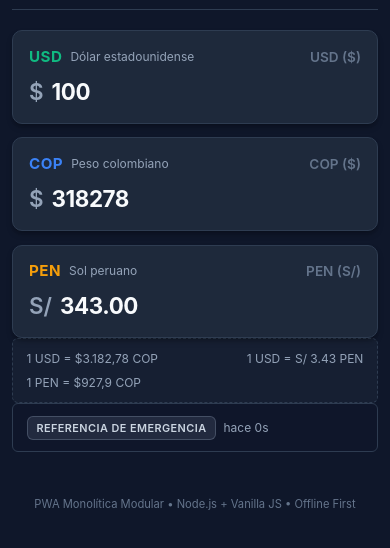
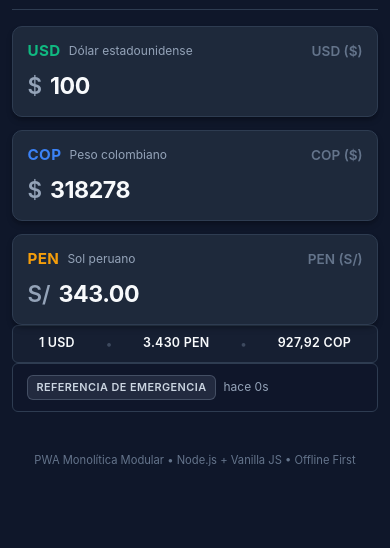
Before and after one commit to Rodriguez-Workspace/Conversor_divisas_COP-USD-PEN, a website: page public/index.html in a window 390 px wide. Shown: the part 92-640 px from the top of the page. Drawn offline with Linux system fonts and the light colour scheme; no server answers.

Commit message:
feat: make reference rates bar single-line (1 USD • PEN • COP) and optimize mobile responsiveness

```diff
--- a/public/css/styles.css
+++ b/public/css/styles.css
@@ -231,24 +231,33 @@ body {
   font-weight: 400;
 }
 
-/* Barra de Tasas de Referencia */
+/* Barra de Tasas de Referencia en una sola línea */
 .reference-rates-bar {
   display: flex;
-  justify-content: space-between;
-  flex-wrap: wrap;
-  gap: 0.4rem;
+  align-items: center;
+  justify-content: space-around;
   padding: 0.65rem 0.85rem;
   background-color: rgba(30, 41, 59, 0.5);
-  border: 1px dashed var(--border-color);
+  border: 1px solid var(--border-color);
   border-radius: var(--radius-sm);
-  font-size: 0.75rem;
+  font-size: 0.82rem;
+  font-weight: 600;
   color: var(--text-muted);
+  white-space: nowrap;
 }
 
-.ref-rate-item {
-  display: flex;
+.ref-col {
+  display: inline-flex;
   align-items: center;
-  gap: 0.3rem;
+  color: var(--text-main);
+  letter-spacing: 0.02em;
+}
+
+.ref-divider {
+  color: var(--text-subtle);
+  opacity: 0.5;
+  font-size: 0.75rem;
+  user-select: none;
 }
 
 /* Panel de Información de Caché y Auditoría */
@@ -391,12 +400,40 @@ body {
   padding: 1.5rem 0 0.5rem;
 }
 
-/* Ajustes Responsivos */
-@media (max-width: 400px) {
+/* Ajustes Responsivos Profesionales */
+@media (max-width: 480px) {
   .app-container {
     padding: 1rem 0.75rem 2rem;
+    gap: 1rem;
+  }
+  .currency-card {
+    padding: 0.8rem 0.9rem;
   }
   .currency-input {
-    font-size: 1.4rem;
+    font-size: 1.45rem;
+  }
+  .reference-rates-bar {
+    font-size: 0.78rem;
+    padding: 0.55rem 0.65rem;
   }
 }
+
+@media (max-width: 360px) {
+  .app-container {
+    padding: 0.75rem 0.5rem 1.5rem;
+  }
+  .brand-title {
+    font-size: 1.05rem;
+  }
+  .currency-input {
+    font-size: 1.25rem;
+  }
+  .reference-rates-bar {
+    font-size: 0.7rem;
+    padding: 0.45rem 0.5rem;
+  }
+  .status-panel {
+    font-size: 0.7rem;
+    padding: 0.5rem 0.7rem;
+  }
+}
--- a/public/index.html
+++ b/public/index.html
@@ -135,17 +135,13 @@
 
       </section>
 
-      <!-- Barra Informativa de Cotizaciones Cruzadas -->
-      <section class="reference-rates-bar" aria-label="Cotizaciones de referencia">
-        <div class="ref-rate-item">
-          <span id="rate-usd-cop">1 USD = ... COP</span>
-        </div>
-        <div class="ref-rate-item">
-          <span id="rate-usd-pen">1 USD = ... PEN</span>
-        </div>
-        <div class="ref-rate-item">
-          <span id="rate-pen-cop">1 PEN = ... COP</span>
-        </div>
+      <!-- Barra Informativa en Una Sola Línea -->
+      <section class="reference-rates-bar" id="reference-rates-bar" aria-label="Cotizaciones de referencia">
+        <span class="ref-col" id="rate-base">1 USD</span>
+        <span class="ref-divider" aria-hidden="true">•</span>
+        <span class="ref-col" id="rate-usd-pen">... PEN</span>
+        <span class="ref-divider" aria-hidden="true">•</span>
+        <span class="ref-col" id="rate-pen-cop">... COP</span>
       </section>
 
       <!-- Panel de Estado de Caché y Auditoría de Datos -->
--- a/public/js/ui/view.js
+++ b/public/js/ui/view.js
@@ -18,8 +18,9 @@
     inputCOP: document.getElementById('input-cop'),
     inputPEN: document.getElementById('input-pen'),
 
-    // Etiquetas y badges de ayuda
-    rateUsdCop: document.getElementById('rate-usd-cop'),
+    // Elementos de la barra informativa en una sola línea
+    refRatesBar: document.getElementById('reference-rates-bar'),
+    rateBase: document.getElementById('rate-base'),
     rateUsdPen: document.getElementById('rate-usd-pen'),
     ratePenCop: document.getElementById('rate-pen-cop'),
 
@@ -60,18 +61,23 @@
   }
 
   /**
-   * Actualiza las tarjetas informativas de tasas cruzadas en la interfaz
+   * Actualiza la barra informativa en una sola línea limpia:
+   * 1 USD • 3.434 PEN • 926,76 COP
    */
   function updateRatesDisplay(rates) {
     if (!rates || !rates.COP || !rates.PEN) return;
 
-    const usdCop = rates.COP.toLocaleString('es-CO', { maximumFractionDigits: 2 });
-    const usdPen = rates.PEN.toLocaleString('es-PE', { maximumFractionDigits: 3 });
-    const penCop = (rates.COP / rates.PEN).toLocaleString('es-CO', { maximumFractionDigits: 1 });
+    const usdPen = Number(rates.PEN).toLocaleString('es-PE', { minimumFractionDigits: 3, maximumFractionDigits: 3 });
+    const penCop = Number(rates.COP / rates.PEN).toLocaleString('es-CO', { minimumFractionDigits: 2, maximumFractionDigits: 2 });
+    const usdCop = Number(rates.COP).toLocaleString('es-CO', { minimumFractionDigits: 2, maximumFractionDigits: 2 });
 
-    if (elements.rateUsdCop) elements.rateUsdCop.textContent = `1 USD = $${usdCop} COP`;
-    if (elements.rateUsdPen) elements.rateUsdPen.textContent = `1 USD = S/ ${usdPen} PEN`;
-    if (elements.ratePenCop) elements.ratePenCop.textContent = `1 PEN = $${penCop} COP`;
+    if (elements.rateBase) elements.rateBase.textContent = '1 USD';
+    if (elements.rateUsdPen) elements.rateUsdPen.textContent = `${usdPen} PEN`;
+    if (elements.ratePenCop) elements.ratePenCop.textContent = `${penCop} COP`;
+
+    if (elements.refRatesBar) {
+      elements.refRatesBar.title = `1 USD = ${usdPen} PEN | 1 PEN = ${penCop} COP | 1 USD = $${usdCop} COP`;
+    }
   }
 
   /**
--- a/public/sw.js
+++ b/public/sw.js
@@ -4,7 +4,7 @@
  * - API Routes (/api/rates): Network-First con fallback a caché
  */
 
-const CACHE_NAME = 'currency-pwa-v1.0.3';
+const CACHE_NAME = 'currency-pwa-v1.0.4';
 
 // Recursos críticos para funcionamiento 100% offline
 const STATIC_ASSETS = [
```
